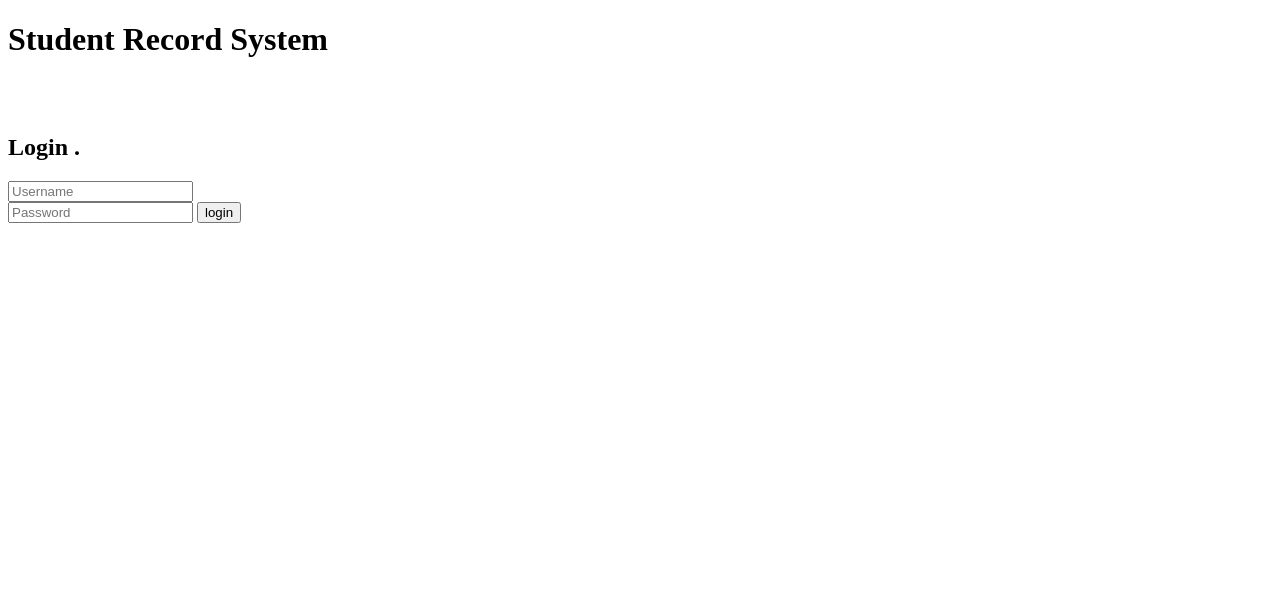
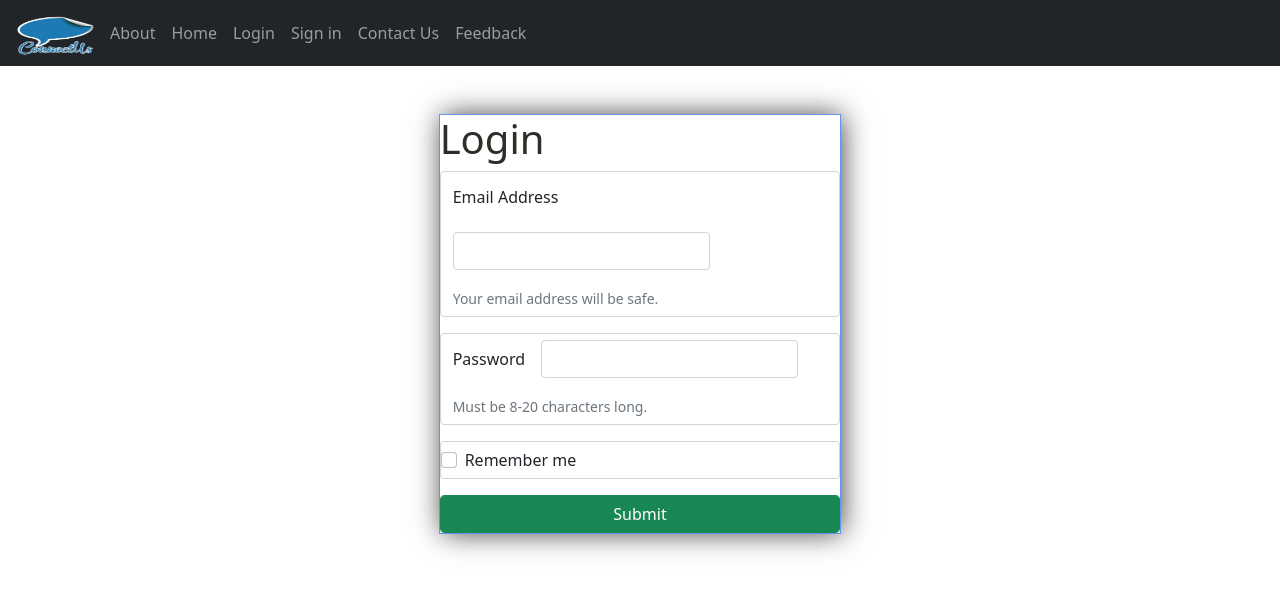
Before and after one commit to miyatrayash/connectus, a Django app: page /loginmodule/login/ in a window 1280 px wide. Shown: the top 593 px of the page. Run offline with Django 3.2, Linux system fonts and the light colour scheme.

Commit message:
Added Login Page

```diff
--- a/loginmodule/templates/login.html
+++ b/loginmodule/templates/login.html
@@ -1,20 +1,113 @@
-{% extends 'base.html' %}
-{% block content %}
-    {% if form.errors %}
-        <p class="error"> Invalid Username or Password </p>
-    {% endif %}
-<div class="login-box">
-       <form action="/loginmodule/auth/" method = "post">{% csrf_token %}
-        <div class="textbox">
-           <h2> <br><br>Login .</h2>
-        <em class="fas fa-user"></em>
-            <input type="text" name = "username" value = "" id="username" placeholder="Username">
+<!doctype html>
+<html lang="en">
+
+<head>
+    <!-- Required meta tags -->
+    <meta charset="utf-8">
+    <meta name="viewport" content="width=device-width, initial-scale=1">
+
+    <!-- Bootstrap CSS -->
+    <link href="https://cdn.jsdelivr.net/npm/bootstrap@5.0.0-beta2/dist/css/bootstrap.min.css" rel="stylesheet"
+        integrity="sha384-BmbxuPwQa2lc/FVzBcNJ7UAyJxM6wuqIj61tLrc4wSX0szH/Ev+nYRRuWlolflfl" crossorigin="anonymous">
+
+    <title>Login</title>
+    <style>
+        .form-container{
+            border: 1px solid cornflowerblue ;
+            padding: 50px, 60 px;
+            -webkit-box-shadow: 2px 0px 27px -1px rgba(0,0,0,0.75);
+-moz-box-shadow: 2px 0px 27px -1px rgba(0,0,0,0.75);
+box-shadow: 2px 0px 27px -1px rgba(0,0,0,0.75);
+            align-items: center;
+        }
+    </style>
+</head>
+
+<body>
+    <script src="https://cdn.jsdelivr.net/npm/bootstrap@5.0.0-beta2/dist/js/bootstrap.bundle.min.js"
+        integrity="sha384-b5kHyXgcpbZJO/tY9Ul7kGkf1S0CWuKcCD38l8YkeH8z8QjE0GmW1gYU5S9FOnJ0"
+        crossorigin="anonymous"></script>
+    <nav class="navbar navbar-expand-lg navbar-dark bg-dark" style="background-color :darkblue">
+        <div class="container-fluid">
+            <a href="#">
+                <img src="../static/img/logo.png" alt="" width="90" height="50">
+            </a>
+            <button class="navbar-toggler" type="button" data-bs-toggle="collapse"
+                data-bs-target="#navbarSupportedContent" aria-controls="navbarSupportedContent" aria-expanded="false"
+                aria-label="Toggle navigation">
+                <span class="navbar-toggler-icon"></span>
+            </button>
+            <div class="collapse navbar-collapse" id="navbarSupportedContent">
+                <ul class="navbar-nav me-auto mb-2 mb-lg-0">
+                    <li class="nav-item">
+                        <a class="nav-link" aria-current="page" href="#">About</a>
+                    </li>
+                    <li class="nav-item">
+                        <a class="nav-link" href="../home_screen">Home</a>
+                    </li>
+                    <li class="nav-item">
+                        <a class="nav-link" href="../login">Login</a>
+                    </li>
+                    <li class="nav-item">
+                        <a class="nav-link" href="../signin">Sign in</a>
+                    </li>
+                    <li class="nav-item">
+                        <a class="nav-link" href="#">Contact Us</a>
+                    </li>
+                    <li class="nav-item">
+                        <a class="nav-link" href="#">Feedback</a>
+                    </li>
+                </ul>
+            </div>
         </div>
-        <div class="textbox">
-        <em class="fas fa-lock"></em>
-            <input type="password" name="password" value="" id="password" placeholder="Password">
+    </nav>
+    <br><br>
+    <div class="container-fluid">
+        <div class="row">
+            <div class="col-md-4 col-sm-4 col-xs-12"></div>
+            <div class="col-md-4 col-sm-4 col-xs-12">
+                <form class="form-container">
+                    <h1 style="color :rgb(48, 44, 39)">Login</h1>
+                    <div class="mb-3 form-control">
+                        <div class="row g-3 align-items-center">
+                            <div class="col-auto">
+                                <label for="inputemail" class="col-form-label">Email Address</label>
+                            </div>
+                            <div class="col-auto">
+                                <input type="email" id="inputemail" class="form-control"
+                                    aria-describedby="EmailHelpInline">
+                            </div>
+                            <div class="col-auto">
+                                <span id="passwordHelpInline" class="form-text">
+                                    Your email address will be safe.
+                                </span>
+                            </div>
+                        </div>
+                    </div><div class="mb-3 form-control">
+                        <div class="row g-3 align-items-center">
+                            <div class="col-auto">
+                                <label for="inputPassword6" class="col-form-label">Password</label>
+                            </div>
+                            <div class="col-auto">
+                                <input type="password" id="inputPassword6" class="form-control"
+                                    aria-describedby="passwordHelpInline">
+                            </div>
+                            <div class="col-auto">
+                                <span id="passwordHelpInline" class="form-text">
+                                    Must be 8-20 characters long.
+                                </span>
+                            </div>
+                        </div>
+                    </div>
+                    <div class="mb-3 form-check form-control">
+                        <input type="checkbox" class="form-check-input" id="exampleCheck1">
+                        <label class="form-check-label" for="exampleCheck1">Remember me</label>
+                    </div>
+                    <button type="submit" class="btn btn-success btn-block form-control">Submit</button>
+                </form>
+            </div>
+        </div>
+    </div>
+</body>
 
-        <input type="submit" value="login"/>
-    </div>
-</div>
-{% endblock %}
+</html>
```
Also changed, not shown: loginmodule/templates/base.html (+2 -8 lines).
